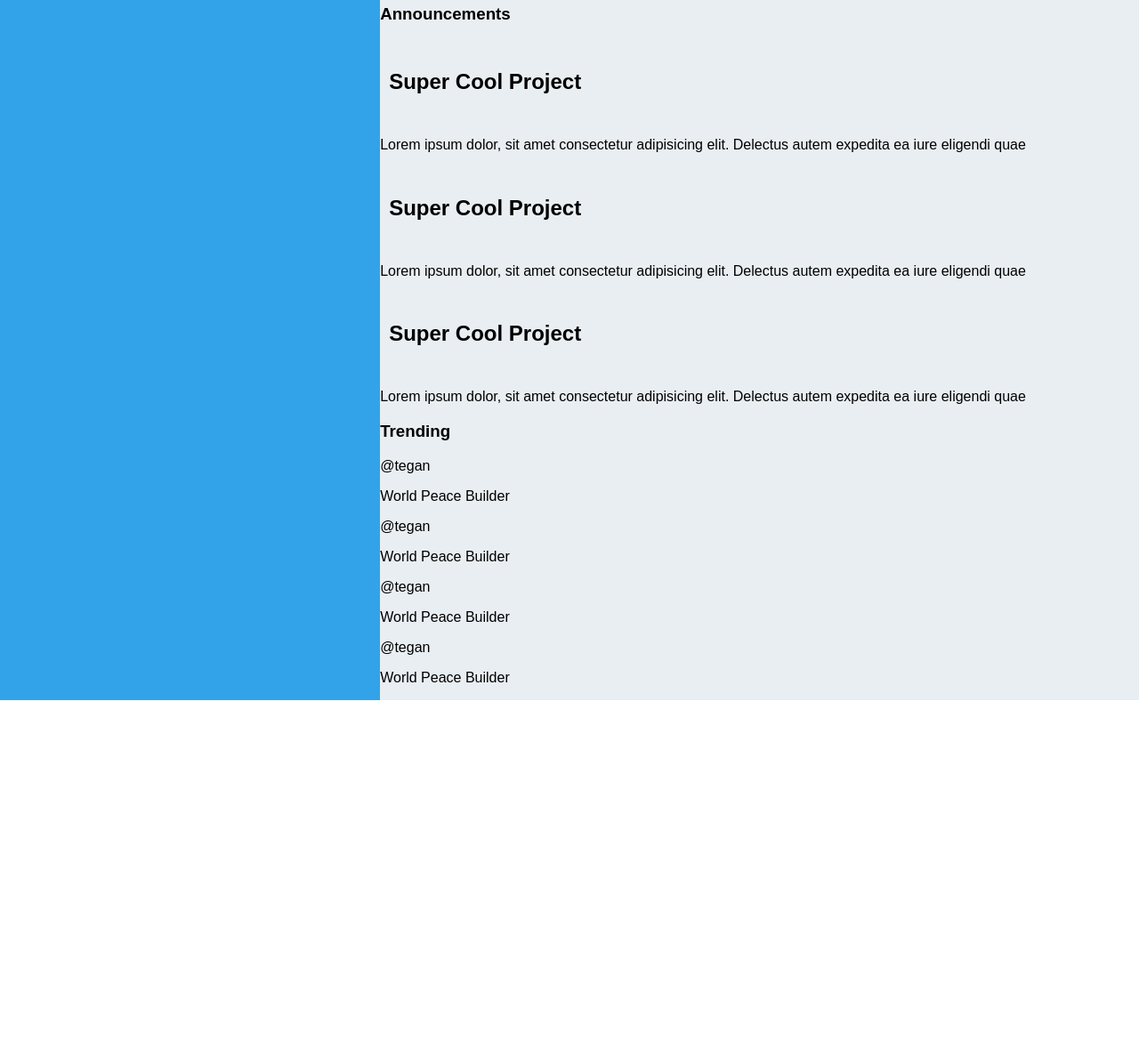
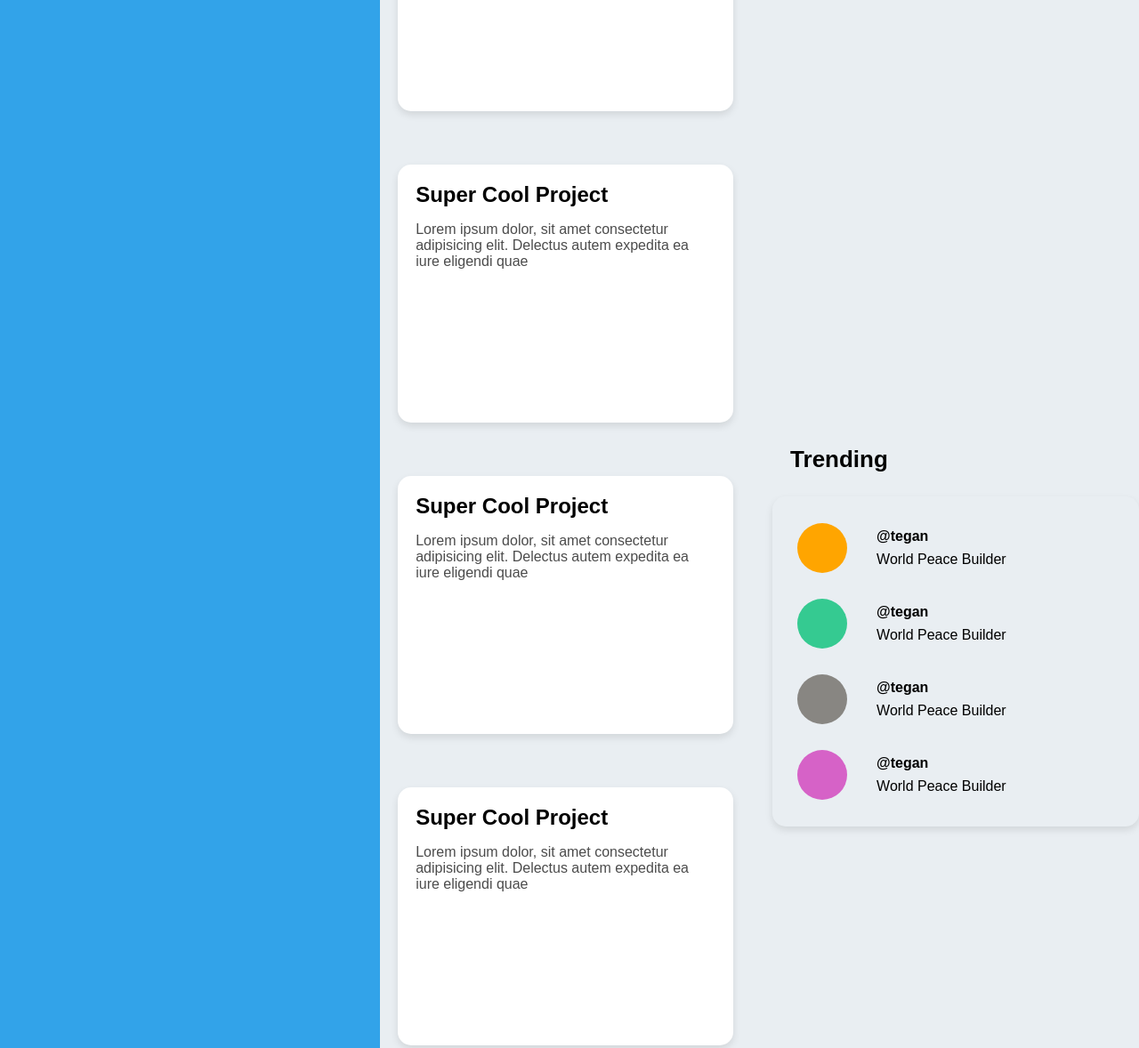
Before and after one commit to SudoMike1/dummy-dashboard, a plain HTML site: page index.html in a window 1280 px wide. Shown: the part 982-2160 px from the top of the page at 89% size. Before the commit the page ends 1769 px from the top, so only its background shows below. Drawn offline with Linux system fonts and the light colour scheme.

Commit message:
MVP done

```diff
--- a/index.html
+++ b/index.html
@@ -138,6 +138,22 @@
                     <span class="card-icons"></span>
                     <span class="card-icons"></span>
                 </div>
+                <div class="card">
+                    <h4>Super Cool Project</h4>
+                    <p>Lorem ipsum dolor, sit amet consectetur adipisicing elit.
+                         Delectus autem expedita ea iure eligendi quae</p>
+                    <span class="card-icons"></span>
+                    <span class="card-icons"></span>
+                    <span class="card-icons"></span>
+                </div>
+                <div class="card">
+                    <h4>Super Cool Project</h4>
+                    <p>Lorem ipsum dolor, sit amet consectetur adipisicing elit.
+                         Delectus autem expedita ea iure eligendi quae</p>
+                    <span class="card-icons"></span>
+                    <span class="card-icons"></span>
+                    <span class="card-icons"></span>
+                </div>
             </div>
 
         </div>
@@ -165,28 +181,32 @@
             <h3 id="title">Trending</h3>
             <div class="items">
                 <div class="item">
-                    <span id="profile-pic"></span>
-                    <p>@tegan</p>
-                    <p>World Peace Builder
-                    </p>
+                    <span class="dot1"></span>
+                    <div class="text">
+                    <p id="tag">@tegan</p>
+                    <p>World Peace Builder</p>
+                    </div>
                 </div>
                 <div class="item">
-                    <span id="profile-pic"></span>
-                    <p>@tegan</p>
-                    <p>World Peace Builder
-                    </p>
+                    <span class="dot2"></span>
+                    <div class="text">
+                    <p id="tag">@tegan</p>
+                    <p>World Peace Builder</p>
+                    </div>
                 </div>
                 <div class="item">
-                    <span id="profile-pic"></span>
-                    <p>@tegan</p>
-                    <p>World Peace Builder
-                    </p>
+                    <span class="dot3"></span>
+                    <div class="text">
+                    <p id="tag">@tegan</p>
+                    <p>World Peace Builder</p>
+                    </div>
                 </div>
                 <div class="item">
-                    <span id="profile-pic"></span>
-                    <p>@tegan</p>
-                    <p>World Peace Builder
-                    </p>
+                    <span class="dot4"></span>
+                    <div class="text">
+                    <p id="tag">@tegan</p>
+                    <p>World Peace Builder</p>
+                    </div>
                 </div>
             </div>
 
--- a/styles.css
+++ b/styles.css
@@ -2,7 +2,7 @@ body{
     height: 100vh;
     margin: 0;
     display: grid;
-    grid-template-columns:1fr 3.7fr;
+    grid-template-columns:1fr 4fr;
     grid-template-rows: 1fr 4fr;
     grid-template-areas: "side header"
                 "side main";
@@ -114,9 +114,9 @@ input[type="text"]{
 
 }
 .header > .dot {
-    margin-left: 40px;
-    height: 70px;
-    width: 70px;
+    margin-left: 50px;
+    height: 80px;
+    width: 80px;
     min-width: 70px;
 
 }
@@ -136,9 +136,9 @@ p#morgan {
     font-weight: bold;
     font-size: 30px;
 }
-.top {
+/* .top {
     box-shadow: 10px 0px 5px red;
-}
+} */
 /* .buttons {
     display: flex;
     gap: 40px;
@@ -147,8 +147,8 @@ p#morgan {
 
 } */
  button {
-    height: 48px;
-    width: 140px;
+    height: 44px;
+    width: 130px;
     border-radius: 20px;
     border: none;
     background-color: rgb(50, 163, 233);
@@ -157,3 +157,130 @@ p#morgan {
     font-weight: bold;
     margin: auto 40px;
 }
+
+.content {
+    display: grid;
+    grid-template-columns: 2fr 1fr;
+    grid-template-rows: 1fr 1fr;
+    gap: 1.5rem;
+    grid-template-areas: "projects announcements"
+                         "projects trending";
+
+}
+
+.card {
+    flex: 1 1 300px;
+    background-color: white;
+    border-radius: 15px;
+    padding: 20px;
+    box-shadow: 0 4px 8px rgba(0, 0, 0, 0.1);
+    margin: 20px;
+    height: 250px;
+}
+.card p {
+    opacity: 0.7;
+}
+.card h4 {
+    margin: 0px;
+}
+.projects {
+    grid-area: projects;
+    display: flex;
+    flex-direction: column;
+
+}
+.announcements{
+    grid-area: announcements;
+}
+.trending {
+    grid-area: trending;
+}
+.card-container{
+    /* display: grid;
+    grid-template-columns: 1fr 1fr; */
+    display: flex;
+    gap: 20px;
+    flex-wrap: wrap;
+}
+#title {
+    margin-left: 20px;
+    font-size: clamp(20px, 3.2vw, 26px);
+}
+.announcements .items {
+    display: flex;
+    flex-direction: column;
+    gap: 15px;
+    box-shadow: 0 4px 8px rgba(0, 0, 0, 0.1);
+    border-radius: 15px;
+    gap: 25px;
+    width: fit-content;
+    padding: 28px;
+}
+.announcements h3#title{
+    margin-left: 0px;
+    font-size: clamp(20px, 3.2vw, 26px);
+}
+.announcements h4 {
+    margin: 10px;
+    margin-left: 0px;
+}
+.announcements p {
+    margin: 0px;
+    opacity: 0.7;
+}
+.item {
+    width: 40ch;
+}
+
+.dot1{
+    height: 56px;
+    width: 56px;
+    min-width: 56px;
+    background-color: orange;
+    border-radius: 50%;
+    display: inline-block;
+}
+.dot2{
+    height: 56px;
+    width: 56px;
+    min-width: 56px;
+    background-color: rgb(53, 202, 145);
+    border-radius: 50%;
+    display: inline-block;
+}
+.dot3{
+    height: 56px;
+    width: 56px;
+    min-width: 56px;
+    background-color: rgb(136, 134, 130);
+    border-radius: 50%;
+    display: inline-block;
+}
+.dot4{
+    height: 56px;
+    width: 56px;
+    min-width: 56px;
+    background-color: rgb(214, 98, 199);
+    border-radius: 50%;
+    display: inline-block;
+    }
+.trending .items {
+    display: flex;
+    flex-direction: column;
+    gap: 25px;
+    box-shadow: 0 4px 8px rgba(0, 0, 0, 0.1);
+    border-radius: 15px;
+    width: fit-content;
+    padding: 28px;
+}
+.trending .item{
+    display: flex;
+    gap: 25px;
+    align-items: center;
+}
+.trending .item .text p{
+    margin: 8px;
+}
+#tag {
+    font-weight: bold;
+}
```
